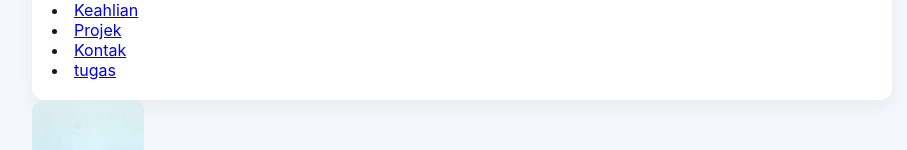
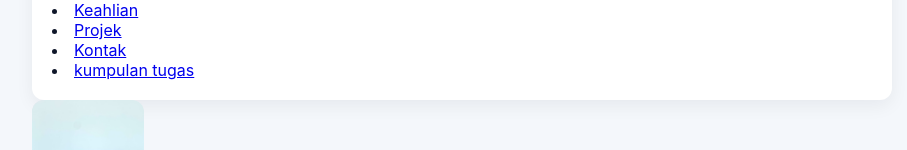
Before and after one commit to permanamuhammadnabil-bot/pp_muhammad_nabil_permana, a plain HTML site: page index.html in a window 1280 px wide. Shown: the part 140-290 px from the top of the page, without its empty margins (178-1085 px from the left). Drawn offline with Linux system fonts and the light colour scheme.

Commit message:
Update link text for 'tugas' to 'kumpulan tugas'

```diff
--- a/index.html
+++ b/index.html
@@ -40,7 +40,7 @@
             <li><a href="#skills">Keahlian</a></li>
             <li><a href="#projects">Projek</a></li>
             <li><a href="#contact">Kontak</a></li>
-  <li><a href="contact">tugas</a></li>
+  <li><a href="contact">kumpulan tugas</a></li>
             <!-- DROPDOWN -->
             </div>
 
```
